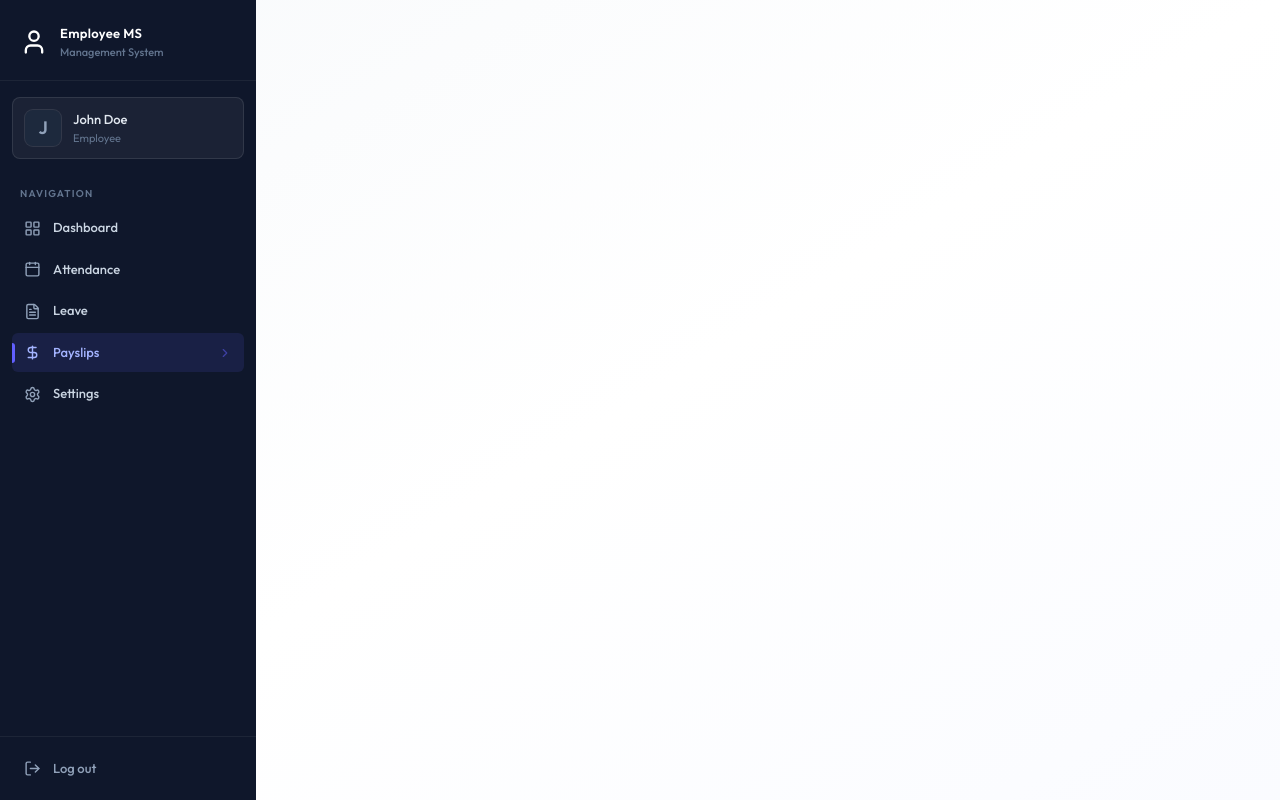
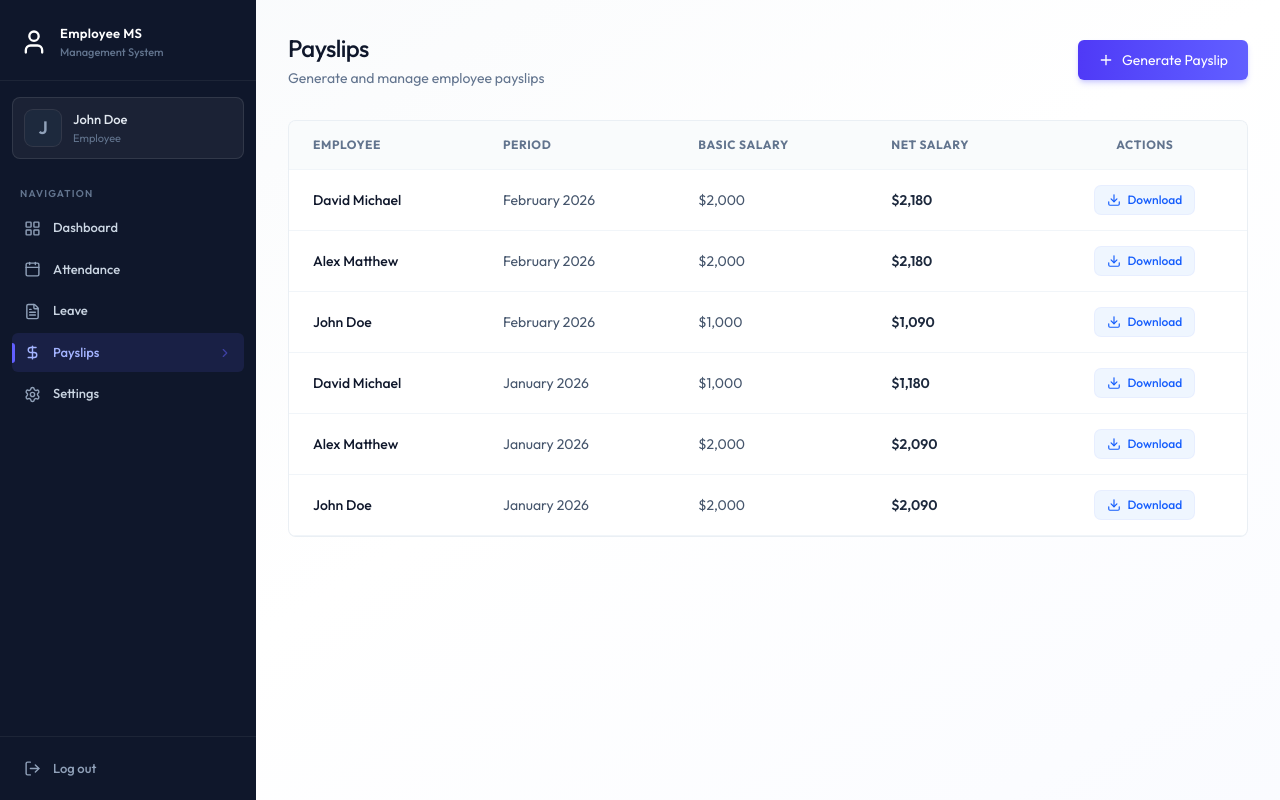
Before and after one commit to ShuvamKundu07/EmployeeManagementSystem, a React (Vite) app in the folder client/: page /payslips in a window 1280 px wide. Built offline with nearby package versions, Linux system fonts and the light colour scheme.

Commit message:
payslip ui completed

```diff
--- a/client/src/components/attendance/LeaveHistory.jsx
+++ b/client/src/components/attendance/LeaveHistory.jsx
@@ -86,7 +86,7 @@
                 </tbody>
             </table>
           </div>
-        </div>
+    </div>
   )
 }
 
--- /dev/null
+++ b/client/src/components/payslip/GeneratePayslipForm.jsx
@@ -0,0 +1,98 @@
+import { Loader2, Plus, X } from 'lucide-react'
+import React, { useState } from 'react'
+
+const GeneratePayslipForm = ({employees, onSuccess}) => {
+    const [isOpen, setIsOpen] = useState(false)
+    const [loading, setLoading] = useState(false)
+
+    if(!isOpen) return (
+        <button className='btn-primary flex items-center gap-2'
+        onClick={()=>setIsOpen(true)}>
+            <Plus className='w-4 h-4'/>Generate Payslip
+        </button>
+    )
+
+    const handleSubmit = async (e) => {
+        e.preventDefault();
+    }
+
+  return (
+    <div className='fixed inset-0 bg-black/40 backdrop-blur-sm flex items-center justify-center z-50 p-4'>
+        <div className='card max-w-lg w-full p-6 animate-slide-up'>
+            <div className='flex justify-between items-center mb-6'>
+
+                <h3 className='text-lg font-bold text-slate-900'>Generate Monthly Payslips</h3>
+                <button className='text-slate-400 hover:text-slate-600 p-1'
+                onClick={()=>setIsOpen(false)}>
+                    <X size={20}/>
+                </button>
+            </div>
+            <form onSubmit={handleSubmit} className='space-y-4'>
+                {/* Select Employee */}
+                <div>
+                    <label className='block text-sm font-medium text-slate-700 mb-2'>Employee</label>
+                    <select name="employeeId" required>
+                        {employees.map((e) => (
+                            <option key={e.id} value={e.id}>
+                                {e.firstName} {e.lastName} ({e.position})
+                            </option>
+                        ))}
+                    </select>
+                </div>
+
+                {/* Select month & year */}
+                <div className='grid grid-cols-2 gap-4'>
+                    <div>
+                        <label className='block text-sm font-medium text-slate-700 mb-2'>Month</label>
+                        <select name="month">
+                            {Array.from({length: 12}, (_, i)=> i+1).map((m)=>(
+                                <option key={m} value={m}>
+                                    {m}
+                                </option>
+                            ))}
+                        </select>
+                    </div>
+                    <div>
+                        <label className='block text-sm font-medium text-slate-700 mb-2'>Year</label>
+                        <input type="number" name='year' defaultValue={new Date().getFullYear()}/>
+                    </div>
+                </div>
+
+                {/* Basic salary */}
+                <div>
+                    <label className='block text-sm font-medium text-slate-700 mb-2'>Basic salary</label>
+                    <input type="number" name='basicSalary' required placeholder='5000'/>
+                </div>
+
+                {/* Allowance & Deductions */}
+                <div className='grid grid-cols-2 gap-4'>
+                    <div>
+                        <label className='block text-sm font-medium text-slate-700 mb-2'>Allowance</label>
+                        <input type="number" name='allowances' defaultValue='0'/>
+                    </div>
+                    <div>
+                        <label className='block text-sm font-medium text-slate-700 mb-2'>Deductions</label>
+                        <input type="number" name='deductions' defaultValue='0'/>
+                    </div>
+                </div>
+
+                {/* Buttons */}
+                <div className='flex justify-end gap-3 pt-2'>
+                    <button type='button' className='btn-secondary'
+                    onClick={()=>setIsOpen(false)}>
+                        Cancel
+                    </button>
+                    <button type='submit' className='btn-primary flex items-center' disabled={loading}>
+                        {loading && <Loader2 className='w-4 h-4 mr-2 animate-spin'/>}
+                        Generate
+                    </button>
+                </div>
+
+            </form>
+        </div>
+
+    </div>
+  )
+}
+
+export default GeneratePayslipForm
--- /dev/null
+++ b/client/src/components/payslip/PayslipList.jsx
@@ -0,0 +1,74 @@
+import React from 'react'
+import { format } from 'date-fns'
+import { Download } from 'lucide-react'
+
+const PayslipList = ({ payslips = [], isAdmin = false }) => {
+    return (
+        <div className='card overflow-hidden'>
+          <div className='overflow-x-auto'>
+                <table className='table-modern w-full'>
+                    <thead>
+                        <tr className='border-b border-slate-100'>
+                            {isAdmin && <th className='text-left py-3 px-4'>Employee</th>}
+                            <th className='text-left py-3 px-4'>Period</th>
+                            <th className='text-left py-3 px-4'>Basic Salary</th>
+                            <th className='text-left py-3 px-4'>Net Salary</th>
+                            <th className='text-center py-3 px-4'>Actions</th>
+                        </tr>
+                    </thead>
+                    <tbody>
+                        {payslips.length === 0 ? (
+                            <tr>
+                                <td
+                                    colSpan={isAdmin ? 5 : 4}
+                                    className='text-center py-12 text-slate-400 text-sm'
+                                >
+                                    No payslips found
+                                </td>
+                            </tr>
+                        ) : (
+                            payslips.map((payslip) => {
+                                const id = payslip._id || payslip.id
+
+                                return (
+                                    <tr key={id} className='border-b border-slate-100 hover:bg-slate-50/50 transition-colors'>
+                                        {isAdmin && (
+                                            <td className='py-3.5 px-4 font-medium text-slate-900'>
+                                                {payslip.employee?.firstName} {payslip.employee?.lastName}
+                                            </td>
+                                        )}
+
+                                        <td className='py-3.5 px-4 text-slate-600 text-sm'>
+                                            {format(new Date(payslip.year, (payslip.month || 1) - 1), 'MMMM yyyy')}
+                                        </td>
+
+                                        <td className='py-3.5 px-4 text-slate-600 text-sm'>
+                                            ${payslip.basicSalary?.toLocaleString() ?? 0}
+                                        </td>
+
+                                        <td className='py-3.5 px-4 font-semibold text-slate-800 text-sm'>
+                                            ${payslip.netSalary?.toLocaleString() ?? 0}
+                                        </td>
+
+                                        <td className='py-3.5 px-4 text-center'>
+                                            <button
+                                                type='button'
+                                                className='inline-flex items-center px-3 py-1.5 text-xs font-medium rounded-md text-blue-600 bg-blue-50 hover:bg-blue-100 transition-colors ring-1 ring-blue-600/10'
+                                                onClick={() => window.open(`/print/payslips/${id}`, '_blank')}
+                                            >
+                                                <Download className='w-3.5 h-3.5 mr-1.5' />
+                                                Download
+                                            </button>
+                                        </td>
+                                    </tr>
+                                )
+                            })
+                        )}
+                    </tbody>
+                </table>
+          </div>
+        </div>
+    )
+}
+
+export default PayslipList
--- a/client/src/pages/Payslips.jsx
+++ b/client/src/pages/Payslips.jsx
@@ -1,9 +1,43 @@
+import { useCallback, useEffect, useState } from "react"
+import { dummyEmployeeData, dummyPayslipData } from "../assets/assets"
+import Loading from "../components/Loading"
+import PayslipList from "../components/payslip/PayslipList"
+import GeneratePayslipForm from "../components/payslip/GeneratePayslipForm"
 
 
 const Payslips = () => {
+  const [payslips, setPayslips] = useState([])
+  const [employees, setEmployees] = useState([])
+  const [loading, setLoading] = useState(true)
+  const isAdmin = true;
+
+  const fetchPaySlips = useCallback(async () => {
+    setPayslips(dummyPayslipData)
+    setTimeout(() => {
+      setLoading(false);
+    }, 1000);
+  })
+
+  useEffect(()=>{
+    fetchPaySlips()
+  },[fetchPaySlips])
+
+  useEffect(()=>{
+    if(isAdmin) setEmployees(dummyEmployeeData)
+  },[isAdmin])
+
+  if(loading) return <Loading />
+
   return (
-    <div>
-
+    <div className="animate-fade-in">
+      <div className="flex flex-col sm:flex-row justify-between items-start sm:items-center gap-4 mb-8" >
+        <div>
+          <h1 className="page-title">Payslips</h1>
+          <p className="page-subtitle">{isAdmin ? "Generate and manage employee payslips" : "Your payslip history"}</p>
+        </div>
+        {isAdmin && <GeneratePayslipForm employees={employees} onSuccess={fetchPaySlips}/>}
+      </div>
+      <PayslipList payslips={payslips} isAdmin={isAdmin}/>
     </div>
   )
 }
```
